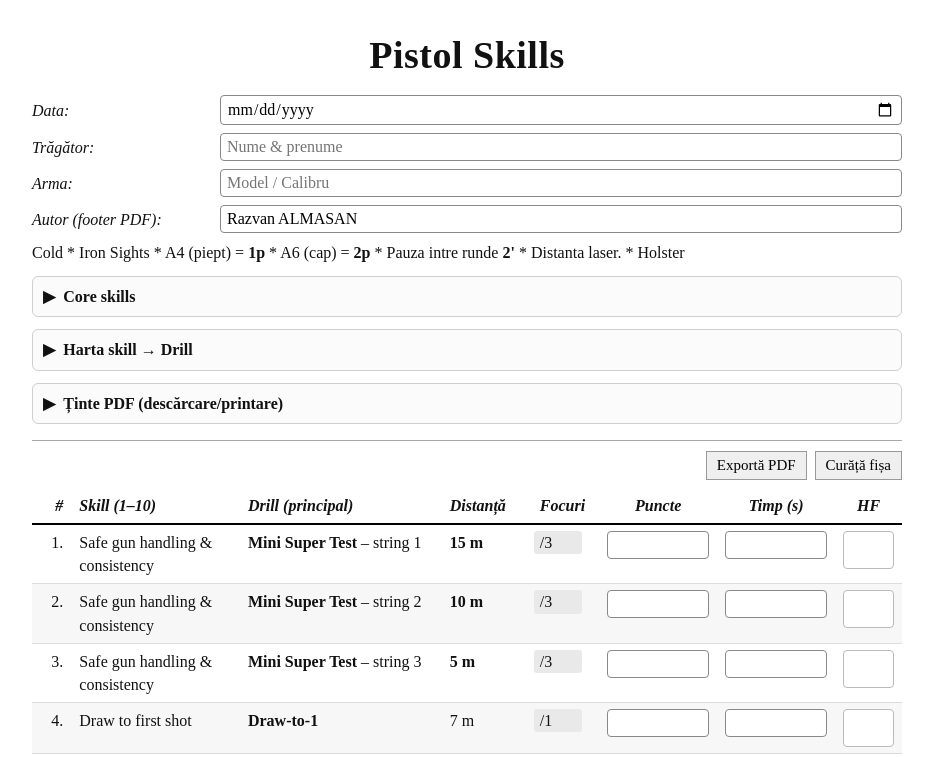
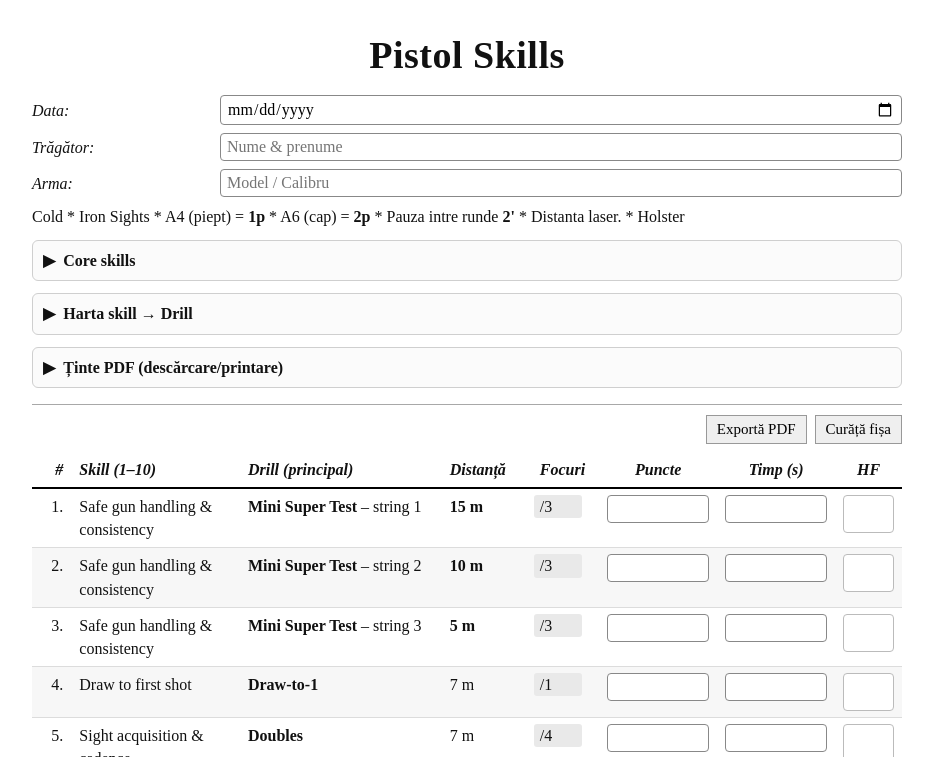
Before and after one commit to almasan-rzv9/Fisa-Evaluare-Single-lane-Pistol, a plain HTML site: page index.html in a window 1280 px wide. Both pictures are taken after a click on the button "Curăță fișa". Shown: the top 757 px of the page, without its empty margins (173-1106 px from the left). Drawn offline with Linux system fonts and the light colour scheme.

Commit message:
Update index.html

```diff
--- a/index.html
+++ b/index.html
@@ -74,19 +74,12 @@
   .tot{margin-top:10px}
   .foot{margin-top:6px;color:var(--muted)}
 
-  /* footer pentru PDF */
-  .print-footer{display:none}
-
   @page{size:A4;margin:16mm 14mm}
   @media print{
     .wrap{margin:0 auto;padding:0}
     .toolbar, details.core, details.map, details.targets{display:none}
     .line-input{border-bottom:1px solid #000}
     input[type="number"], input[type="text"], input[type="date"]{border:1px solid #999}
-    .print-footer{
-      display:block; position:fixed; bottom:8mm; left:14mm; right:14mm;
-      text-align:right; font-size:12px; color:#000;
-    }
   }
   @media (max-width:520px){
     .wrap{padding:0 10px}
@@ -110,10 +103,6 @@
       <div class="meta-row">
         <div class="lbl">Arma:</div>
         <input id="fld_gun" class="line-input" type="text" placeholder="Model / Calibru" />
-      </div>
-      <div class="meta-row">
-        <div class="lbl">Autor (footer PDF):</div>
-        <input id="fld_author" class="line-input" type="text" value="Razvan ALMASAN" placeholder="Numele tău pentru footer" />
       </div>
     </div>
 
@@ -273,22 +262,10 @@
     <div class="foot">Completezi <b>Puncte</b> și <b>Timp</b>. <b>HF</b> se calculează automat. Apoi „Exportă PDF”.</div>
   </div>
 
-  <!-- Footer render-only pentru PDF -->
-  <div class="print-footer" id="printFooter"></div>
-
   <script>
-    // ==== CONFIG ====
-    const AUTHOR_DEFAULT = "Razvan ALMASAN";  // numele implicit pentru footer
-    const STORAGE_KEY = "fisa_eval_state_v4";
+    const STORAGE_KEY = "fisa_eval_state_v5";
 
     function fmt(v, d=2){ return (isFinite(v) && v!=='') ? Number(v).toFixed(d) : ''; }
-
-    function updateFooter(){
-      const author = (document.getElementById('fld_author').value?.trim() || AUTHOR_DEFAULT);
-      const dateStr = document.getElementById('fld_date').value || '';
-      const footer = document.getElementById('printFooter');
-      footer.textContent = author ? `© ${author}${dateStr ? ' — ' + dateStr : ''}` : (dateStr ? dateStr : '');
-    }
 
     function recalcAndSave(){
       const rowsData = [];
@@ -306,29 +283,20 @@
       const header = {
         date: document.getElementById('fld_date').value || '',
         shooter: document.getElementById('fld_shooter').value || '',
-        gun: document.getElementById('fld_gun').value || '',
-        author: document.getElementById('fld_author').value || AUTHOR_DEFAULT
+        gun: document.getElementById('fld_gun').value || ''
       };
       localStorage.setItem(STORAGE_KEY, JSON.stringify({header, rows: rowsData}));
-      updateFooter();
     }
 
     function restore(){
       try{
         const raw = localStorage.getItem(STORAGE_KEY);
-        if(!raw){
-          // init cu valorile implicite
-          document.getElementById('fld_author').value = AUTHOR_DEFAULT;
-          updateFooter();
-          document.title = 'Pistol Skills';
-          return;
-        }
+        if(!raw){ document.title = 'Pistol Skills'; return; }
         const obj = JSON.parse(raw);
         if(obj.header){
           document.getElementById('fld_date').value = obj.header.date || '';
           document.getElementById('fld_shooter').value = obj.header.shooter || '';
           document.getElementById('fld_gun').value = obj.header.gun || '';
-          document.getElementById('fld_author').value = obj.header.author || AUTHOR_DEFAULT;
         }
         if(Array.isArray(obj.rows)){
           const rows = [...document.querySelectorAll('#sheet tbody tr')];
@@ -338,7 +306,6 @@
             tr.querySelector('.time').value = r.time || '';
           });
         }
-        updateFooter();
         document.title = 'Pistol Skills';
       }catch(e){ console.error(e) }
     }
@@ -380,14 +347,13 @@
     });
 
     document.addEventListener('input', (e)=>{
-      if(e.target.matches('.pts, .time, #fld_date, #fld_shooter, #fld_gun, #fld_author')) recalcAndSave();
+      if(e.target.matches('.pts, .time, #fld_date, #fld_shooter, #fld_gun')) recalcAndSave();
     });
 
     document.getElementById('clear')?.addEventListener('click', ()=>{
       document.getElementById('fld_date').value = '';
       document.getElementById('fld_shooter').value = '';
       document.getElementById('fld_gun').value = '';
-      document.getElementById('fld_author').value = AUTHOR_DEFAULT;
       document.querySelectorAll('.pts,.time').forEach(i => i.value = '');
       localStorage.removeItem(STORAGE_KEY);
       recalcAndSave();
```
